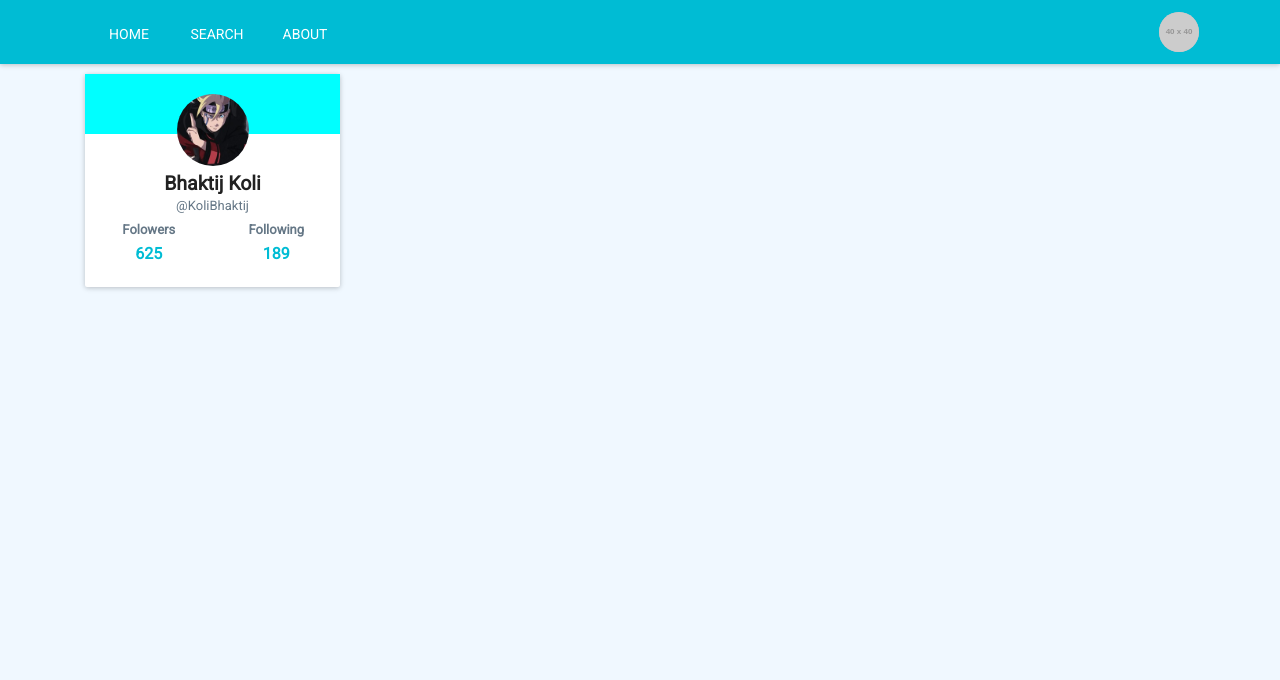
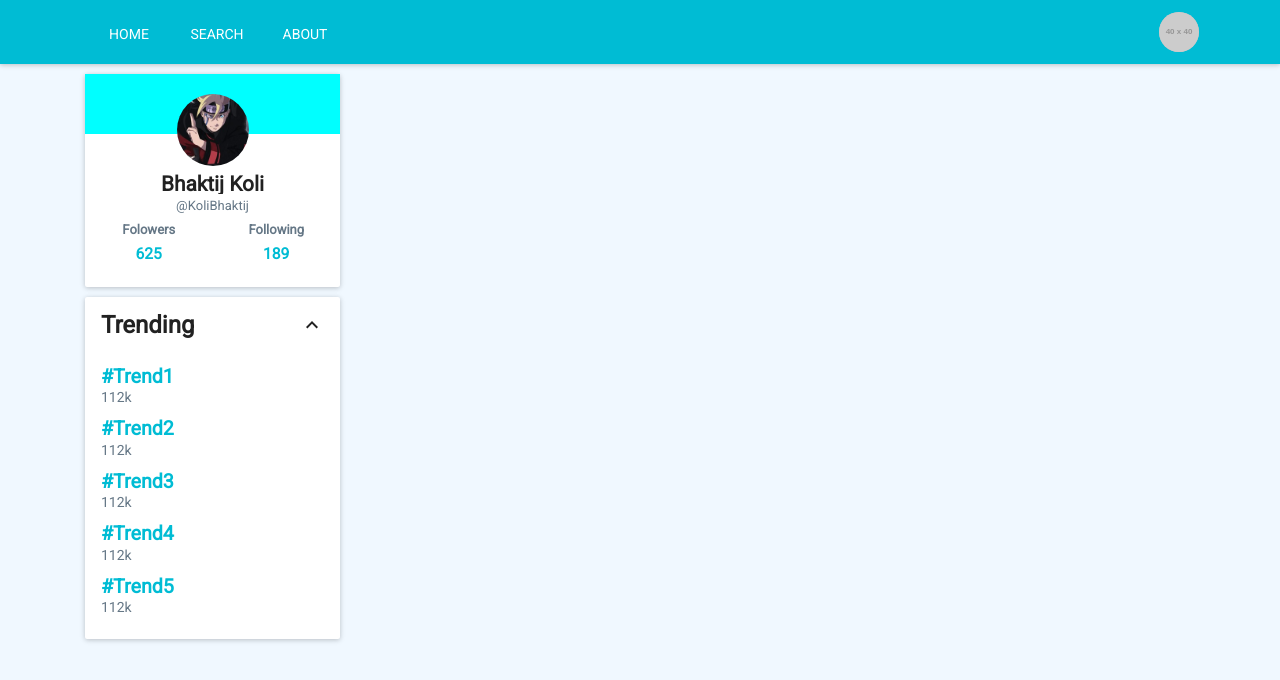
Before and after one commit to bhaktijkoli/Social-Media---ReactJS---HPDF-Task-1, a React (Create React App) app: page / in a window 1280 px wide. Shown: the top 680 px of the page. Built offline with nearby package versions, Linux system fonts and the light colour scheme.

Commit message:
Added Trending list component

```diff
--- a/src/App.css
+++ b/src/App.css
@@ -22,11 +22,13 @@ h6 {
 h1 {
   font-size: 3em;
 }
+h2 {
+  font-size: 1.6em;
+}
 h3 {
-  font-size: 1.6em;
+  font-size: 1.4em;
   line-height: 1.4em;
 }
-
 
 .pull-right {
   float: right;
@@ -36,6 +38,12 @@ h3 {
   margin-top: 10px;
 }
 
+.card-header {
+}
+
+.card-text {
+  padding-top: 0px !important;
+}
 
 /* Layouts */
 .sidebar-component {
@@ -91,6 +99,32 @@ h3 {
   color:#657786;
 }
 .profile-content .profile-followers .profile-count{
-  font-size: 1rem;
+  font-size: 1.2em;
   color: rgb(0, 188, 212);
 }
+
+/*Trending*/
+.trent-list {
+  margin: 0px;
+  padding: 0px;
+}
+.trend {
+  list-style: none;
+  line-height: 15px;
+  margin-top: 10px;
+}
+.trend .trend-title {
+  text-decoration: none;
+  color: rgb(0, 188, 212);
+  width: 200px;
+  overflow: hidden;
+  text-overflow: ellipsis;
+  white-space: nowrap;
+}
+.trend .trend-subtitle {
+  color: #657786;
+  width: 200px;
+  overflow: hidden;
+  text-overflow: ellipsis;
+  white-space: nowrap;
+}
--- a/src/Components/Home/Home.jsx
+++ b/src/Components/Home/Home.jsx
@@ -1,6 +1,7 @@
 import React, { Component } from 'react';
 
 import HomeUserProfile from './HomeUserProfile'
+import HomeTrends from './HomeTrends'
 
 import {Paper, Avatar} from 'material-ui';
 
@@ -12,6 +13,7 @@ class Home extends Component {
         <div className="row">
           <div className="col-sm-3">
             <HomeUserProfile/>
+            <HomeTrends/>
           </div>
           <div className="col-sm-6">
             {/* Posts here */}
--- /dev/null
+++ b/src/Components/Home/HomeTrends.jsx
@@ -0,0 +1,34 @@
+import React, { Component } from 'react';
+
+import {Card, CardHeader, CardActions, CardText, FlatButton} from 'material-ui';
+
+class HomeTrends extends Component {
+  constructor(props) {
+    super(props);
+    this.state = {
+      trends: window.data.auth.trends
+    }
+  }
+  render() {
+    const listTrends = this.state.trends.map((trend) =>
+    <li key={trend.name} className="trend"><a className="trend-title" href="#"><h3>#{trend.name}</h3></a><span className="trend-subtitle">{trend.posts}</span></li> );
+    return (
+      <Card initiallyExpanded={true} >
+        <CardHeader
+          className="card-header"
+          title={<h2>Trending</h2>}
+          actAsExpander={true}
+          showExpandableButton={true}
+        />
+        <CardText expandable={true} className="card-text">
+          <ul className="trent-list card-fix">
+            {listTrends}
+
+          </ul>
+        </CardText>
+      </Card>
+    );
+  }
+}
+
+export default HomeTrends;
--- a/src/data.js
+++ b/src/data.js
@@ -5,7 +5,14 @@ window.data = {
       address: "KoliBhaktij",
       followers: "625",
       following: "189",
-      avatar: "/images/avatar/baruto.jpg"
-    }
+      avatar: "/images/avatar/baruto.jpg",
+    },
+    trends: [
+      {name:"Trend1",posts:"112k"},
+      {name:"Trend2",posts:"112k"},
+      {name:"Trend3",posts:"112k"},
+      {name:"Trend4",posts:"112k"},
+      {name:"Trend5",posts:"112k"},
+    ]
   }
 }
```
